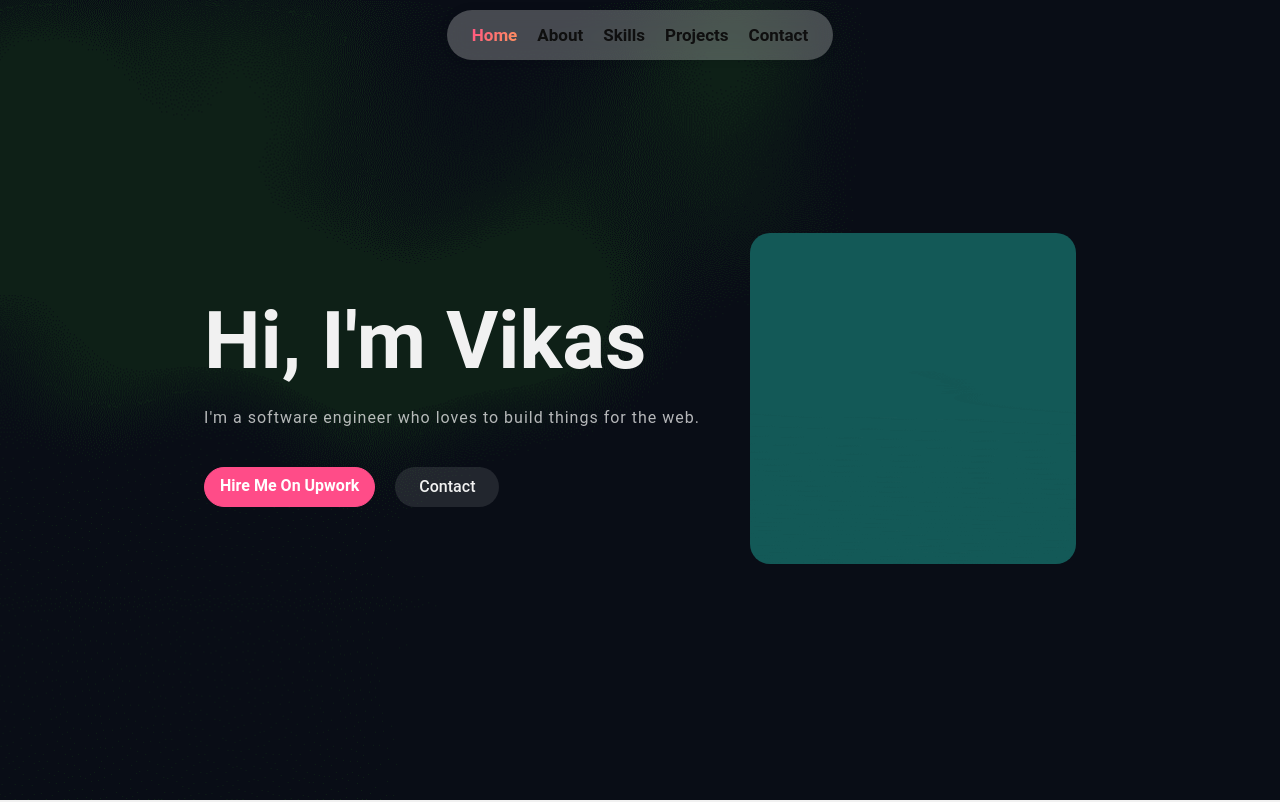
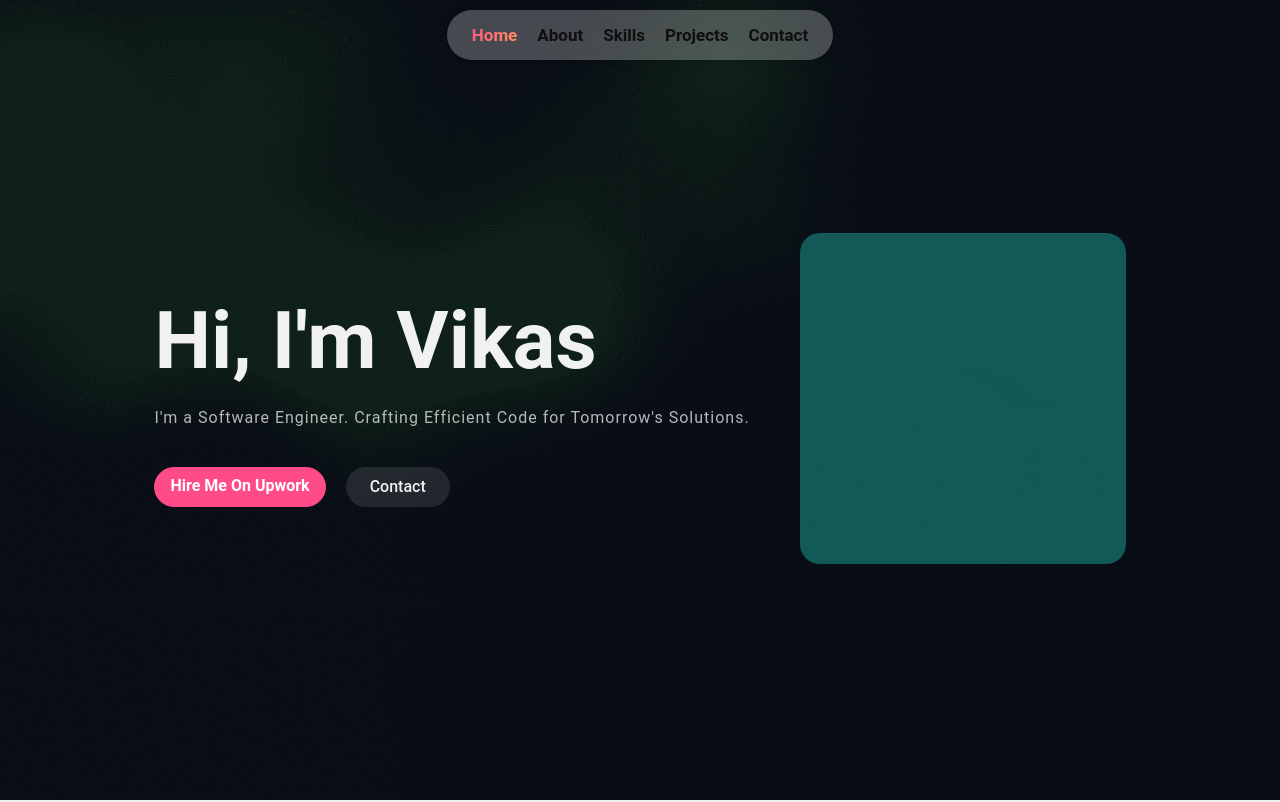
Before and after one commit to vikas7754/portfolio, a Next.js app: page / in a window 1280 px wide. Shown: the top 802 px of the page. Built offline with nearby package versions, Linux system fonts and the light colour scheme; no server answers.

Commit message:
hero section updated

```diff
--- a/src/components/MotionDiv/index.tsx
+++ b/src/components/MotionDiv/index.tsx
@@ -50,7 +50,8 @@
       style={{
         transform: isInView ? "none" : motionStyle,
         opacity: isInView ? 1 : 0,
-        transition: `all 0.5s cubic-bezier(0.17, 0.55, 0.55, 1), opacity 0.9s ease 0.5s`,
+        transition:
+          "all 0.5s cubic-bezier(0.17, 0.55, 0.55, 1), opacity 0.9s ease 0.5s",
         transitionDelay: `${delay}s`,
       }}
     >
--- a/src/components/pages/Home/HeroSection/index.tsx
+++ b/src/components/pages/Home/HeroSection/index.tsx
@@ -12,7 +12,8 @@
           </MotionDiv>
           <MotionDiv index={1}>
             <p>
-              I'm a software engineer who loves to build things for the web.
+              I'm a Software Engineer. Crafting Efficient Code for Tomorrow's
+              Solutions.
             </p>
           </MotionDiv>
           <MotionDiv index={2} className={styles.buttons}>
@@ -23,7 +24,7 @@
             >
               Hire Me On Upwork
             </Link>
-            <Link href="/" className="btn-secondary">
+            <Link href="/#contact" className="btn-secondary">
               <span>Contact</span>
             </Link>
           </MotionDiv>
```
